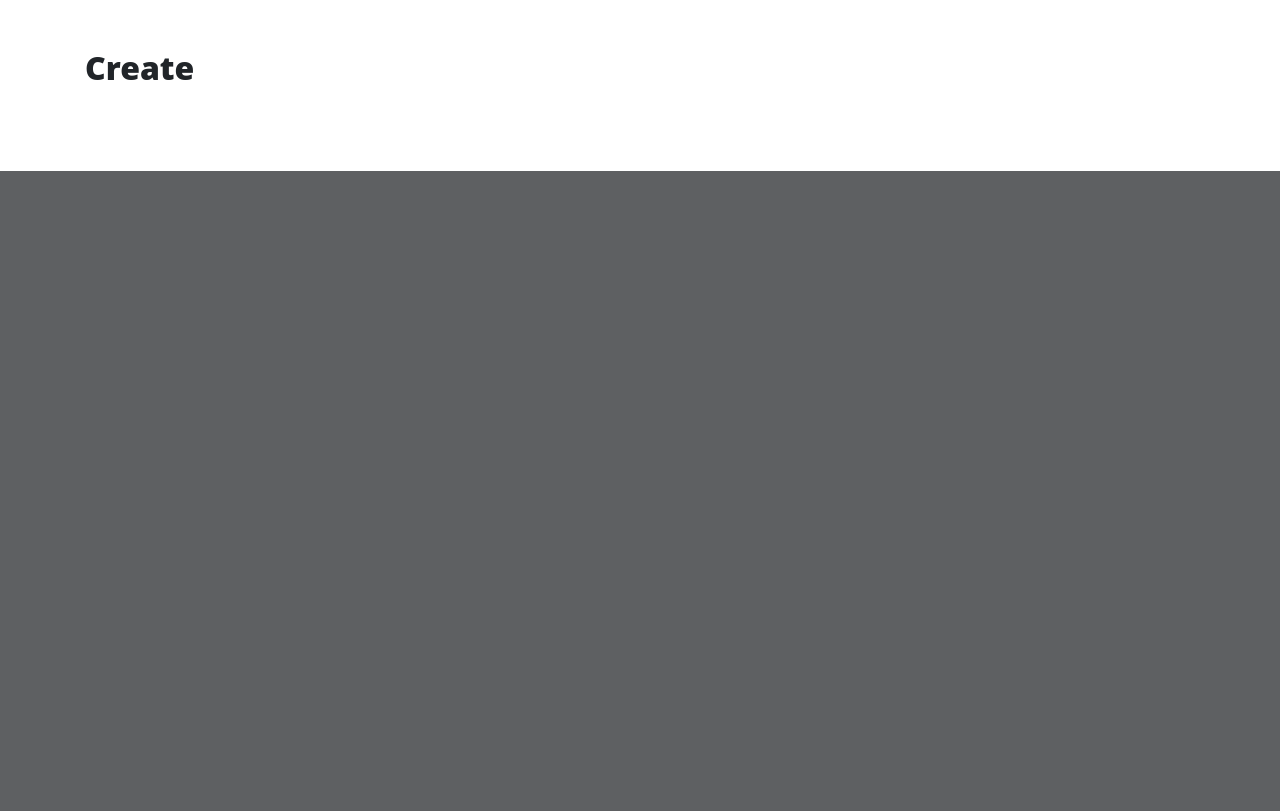
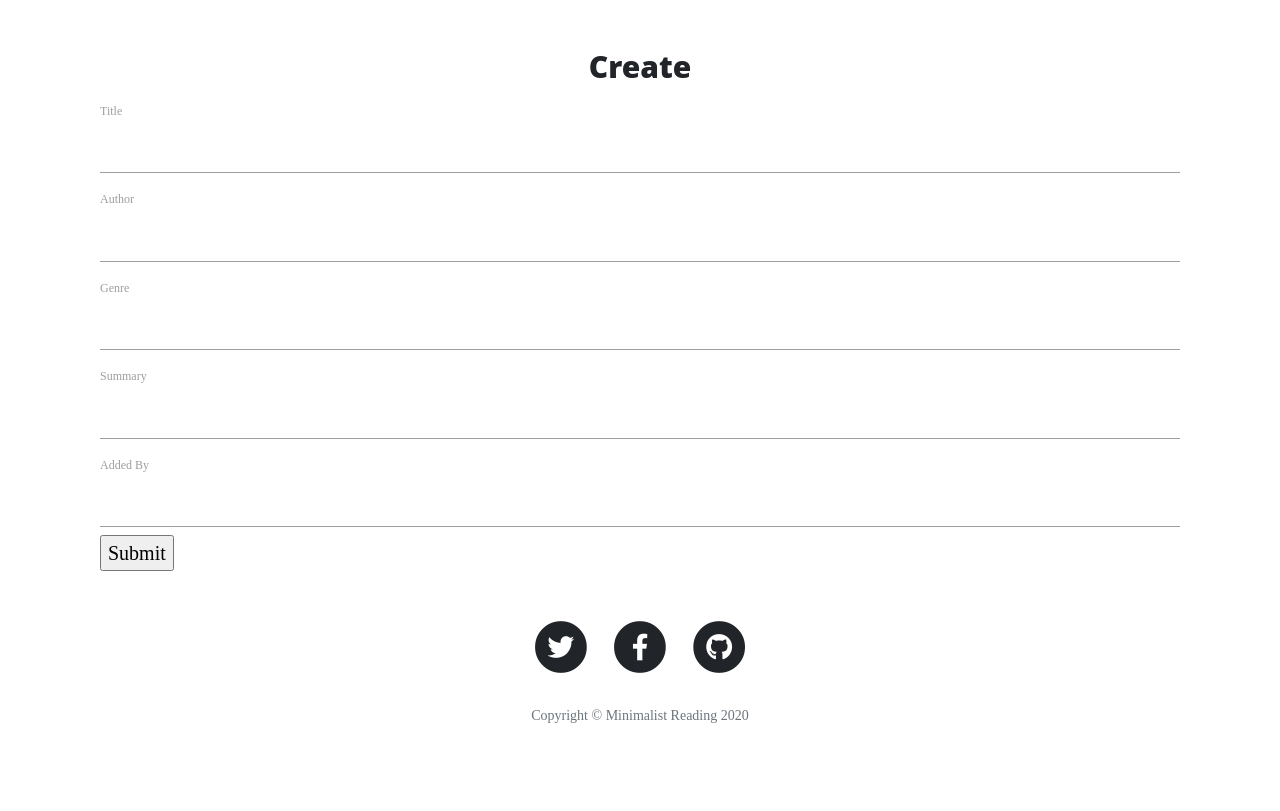
Before and after one commit to Code-Institute-Submissions/MS3-2, a Flask app: page /create in a window 1280 px wide. Shown: the part 629-1440 px from the top of the page. Before the commit the page ends 800 px from the top, so only its background shows below. Run offline with Flask 2, Linux system fonts and the light colour scheme; parts of the project's set-up code (start-up, migrations or seed data) failed here and were passed over; some libraries are stand-ins or nearby versions.

```diff
--- a/app.py
+++ b/app.py
@@ -1,9 +1,10 @@
 import os
-from flask import Flask, render_template
-from flask_pymongo import flask_pymongo
-from bson.objectid import objectid
+from flask import Flask, render_template, request
+
 
 app = Flask(__name__)
+
+
 
 
 @app.route("/")
@@ -11,9 +12,22 @@ def index():
   return render_template("index.html")
 
 
-@app.route("/create")
+@app.route("/create", methods=['get','post'])
 def create():
+  #  book_name = request.form["book_name"]
+  #  author_name = request.form["author_name"]
+  #  genre = request.form["genre"]
+  #  added_by = request.form["added_by"]
+  #  review= request.form["review"]
+  #  print (book_name, review)
     return render_template("create.html", page_title="Create")
+
+
+
+
+ #@app.route('/accept_data', methods=['post'])
+#def accept_data():
+ # path = request.form["{{ url_for('create.html') }}"]
 
 @app.route("/browse")
 def browse():
--- a/templates/base.html
+++ b/templates/base.html
@@ -3,8 +3,20 @@
 <head>
     <meta charset="UTF-8">
     <meta name="viewport" content="width=device-width, initial-scale=1.0">
+
+     <!-- Compiled and minified CSS -->
+    <link rel="stylesheet" href="https://cdnjs.cloudflare.com/ajax/libs/materialize/1.0.0/css/materialize.min.css">
+
     <link rel="stylesheet" href="{{ url_for('static', filename='vendor/bootstrap/css/bootstrap.min.css') }}">
+
+    <!-- Start Bootstrap + Customised CSS File-->
     <link rel="stylesheet" href="{{ url_for('static', filename='css/clean-blog.min.css')}}" type ="text/css">
+
+
+    <!-- Fontawesome -->
+     <link rel="stylesheet" href="https://use.fontawesome.com/releases/v5.8.2/css/all.css" integrity="sha384-oS3vJWv+0UjzBfQzYUhtDYW+Pj2yciDJxpsK1OYPAYjqT085Qq/1cq5FLXAZQ7Ay" crossorigin="anonymous">
+
+
     <title>Document</title>
 </head>
     <body>
@@ -55,6 +67,42 @@
      {% block content %}
      {% endblock %}
     </div>
+
+      <!-- Footer -->
+  <footer>
+    <div class="container">
+      <div class="row">
+        <div class="col-lg-8 col-md-10 mx-auto">
+          <ul class="list-inline text-center">
+            <li class="list-inline-item">
+              <a href="#">
+                <span class="fa-stack fa-lg">
+                  <i class="fas fa-circle fa-stack-2x"></i>
+                  <i class="fab fa-twitter fa-stack-1x fa-inverse"></i>
+                </span>
+              </a>
+            </li>
+            <li class="list-inline-item">
+              <a href="#">
+                <span class="fa-stack fa-lg">
+                  <i class="fas fa-circle fa-stack-2x"></i>
+                  <i class="fab fa-facebook-f fa-stack-1x fa-inverse"></i>
+                </span>
+              </a>
+            </li>
+            <li class="list-inline-item">
+              <a href="#">
+                <span class="fa-stack fa-lg">
+                  <i class="fas fa-circle fa-stack-2x"></i>
+                  <i class="fab fa-github fa-stack-1x fa-inverse"></i>
+                </span>
+              </a>
+            </li>
+          </ul>
+          <p class="copyright text-muted">Copyright &copy; Minimalist Reading 2020</p>
+        </div>
+      </div>
+    </div>
   </footer>
 
   <!-- Bootstrap core JavaScript -->
--- a/templates/browse.html
+++ b/templates/browse.html
@@ -3,4 +3,6 @@
 
     <h2>{{ page_title }}</h2>
 
+    <p> Viewing database - Store and Show all records</p>
+
 {% endblock %}
--- a/templates/create.html
+++ b/templates/create.html
@@ -1,6 +1,35 @@
 {% extends 'base.html' %}
 {% block content  %}
 
-    <h2>{{ page_title }}</h2>
+    <h2 class="text-center">{{ page_title }}</h2>
+
+    <div class="container">
+
+<form action="{{ url_for('create') }}" method="post">
+
+    <label for="book_name">Title</label>
+    <input type="text" name="book_name"><br>
+
+    <label for="author_name">Author</label>
+     <input type="text" name="author_name"><br>
+
+    <label for="genre">Genre </label>
+    <input type="text" name="genre"><br>
+
+    <label for="summary">Summary</label>
+    <input type="text" name="summary"><br>
+
+    <label for="added_by">Added By</label>
+    <input type="text" name="added_by"><br>
+
+
+
+    <input type="submit" value="Submit">
+</form>
+
+
+    </div>
+
+
 
 {% endblock %}
```
Also changed, not shown: templates/index.html (+1 -34 lines).
